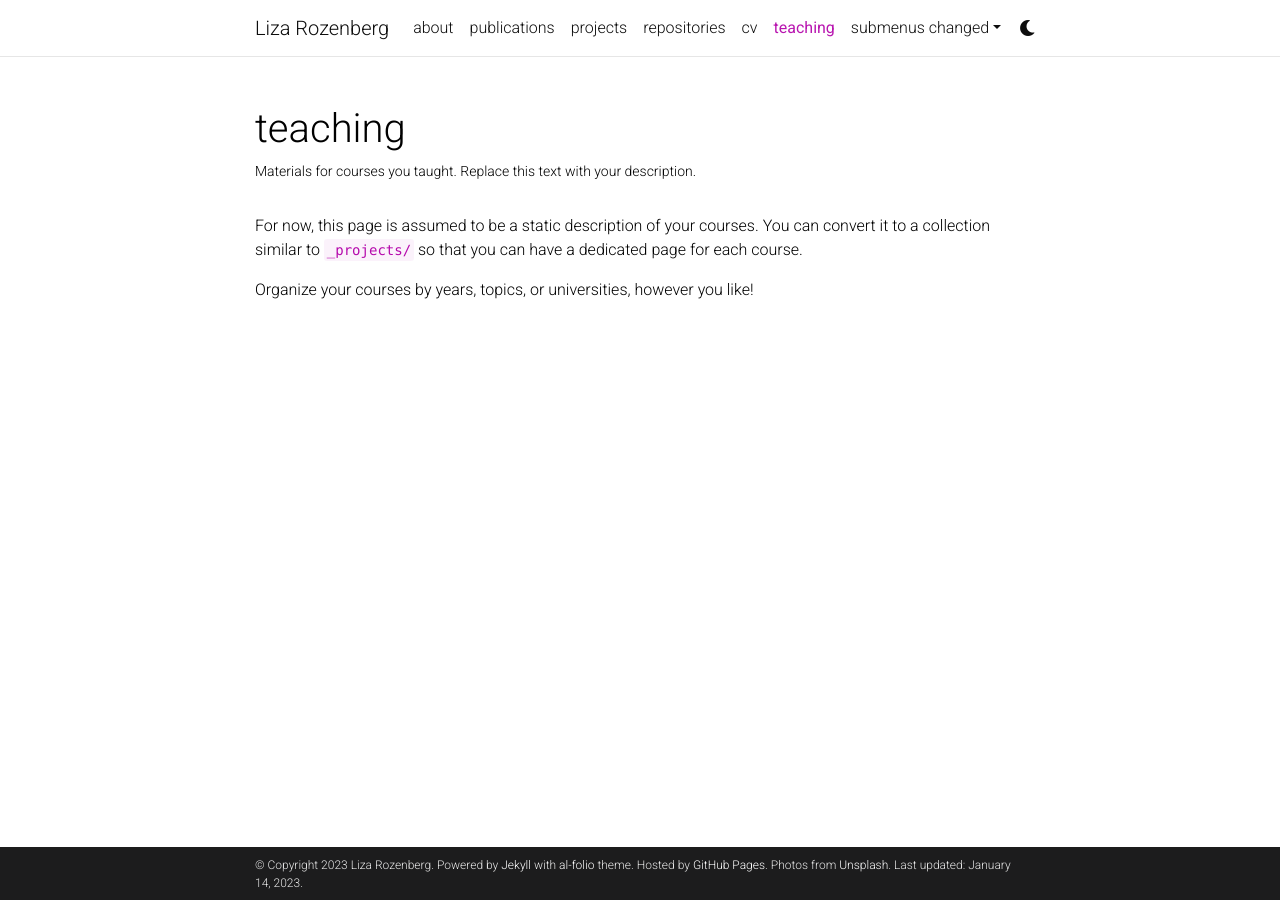
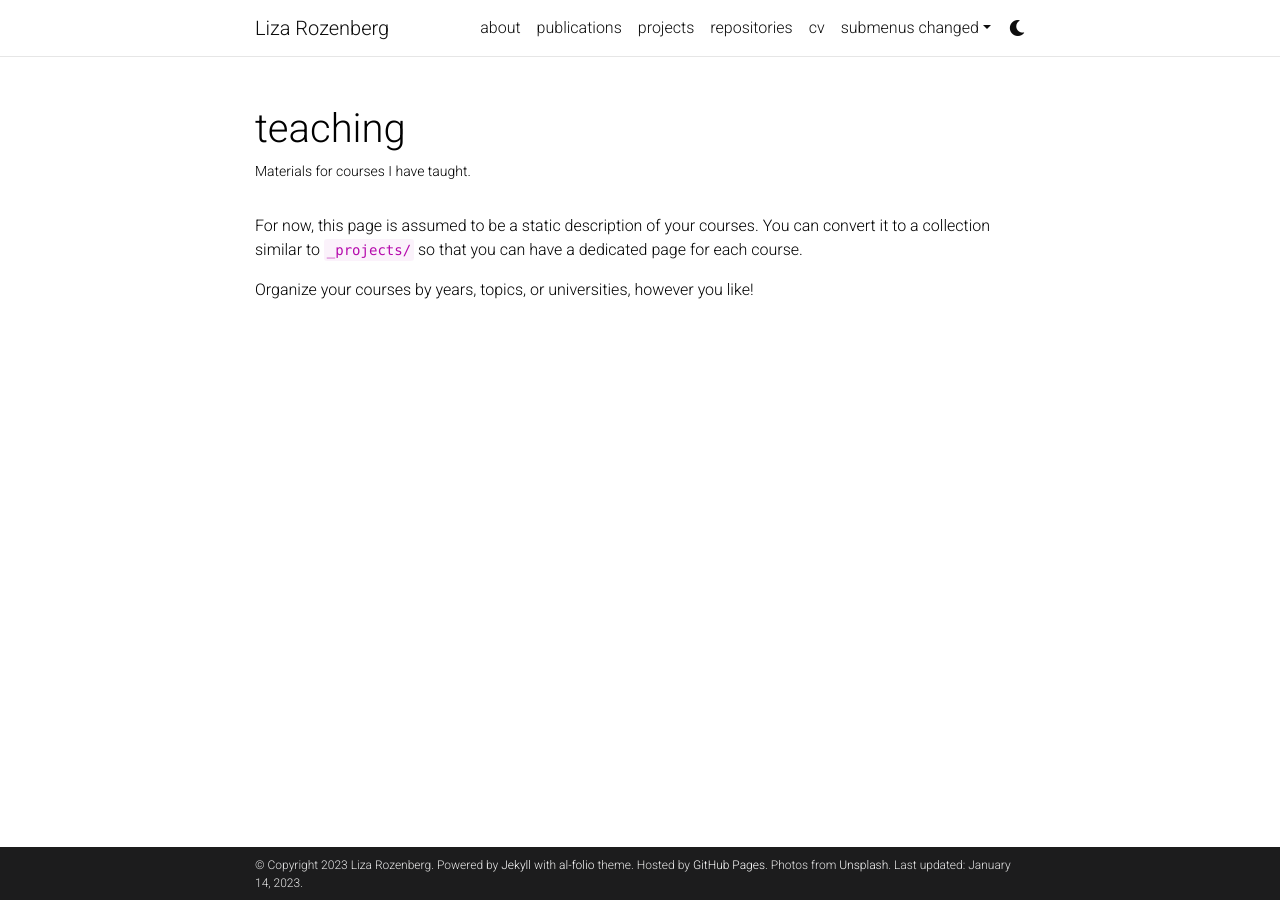
Before and after one commit to acequark/acequark.github.io, a Jekyll site: the page built from _pages/teaching.md, in a window 1280 px wide. Built offline with Jekyll 4.4.1, drawn with Linux system fonts in a browser that asks for light colours; comment, search, counter and statistics services are not loaded; a style sheet for code colours, icons or effects is not loaded.

Commit message:
Update teaching.md

```diff
--- a/_pages/teaching.md
+++ b/_pages/teaching.md
@@ -2,8 +2,8 @@
 layout: page
 permalink: /teaching/
 title: teaching
-description: Materials for courses you taught. Replace this text with your description.
-nav: true
+description: Materials for courses I have taught.
+nav: false
 nav_order: 5
 ---
 
```
